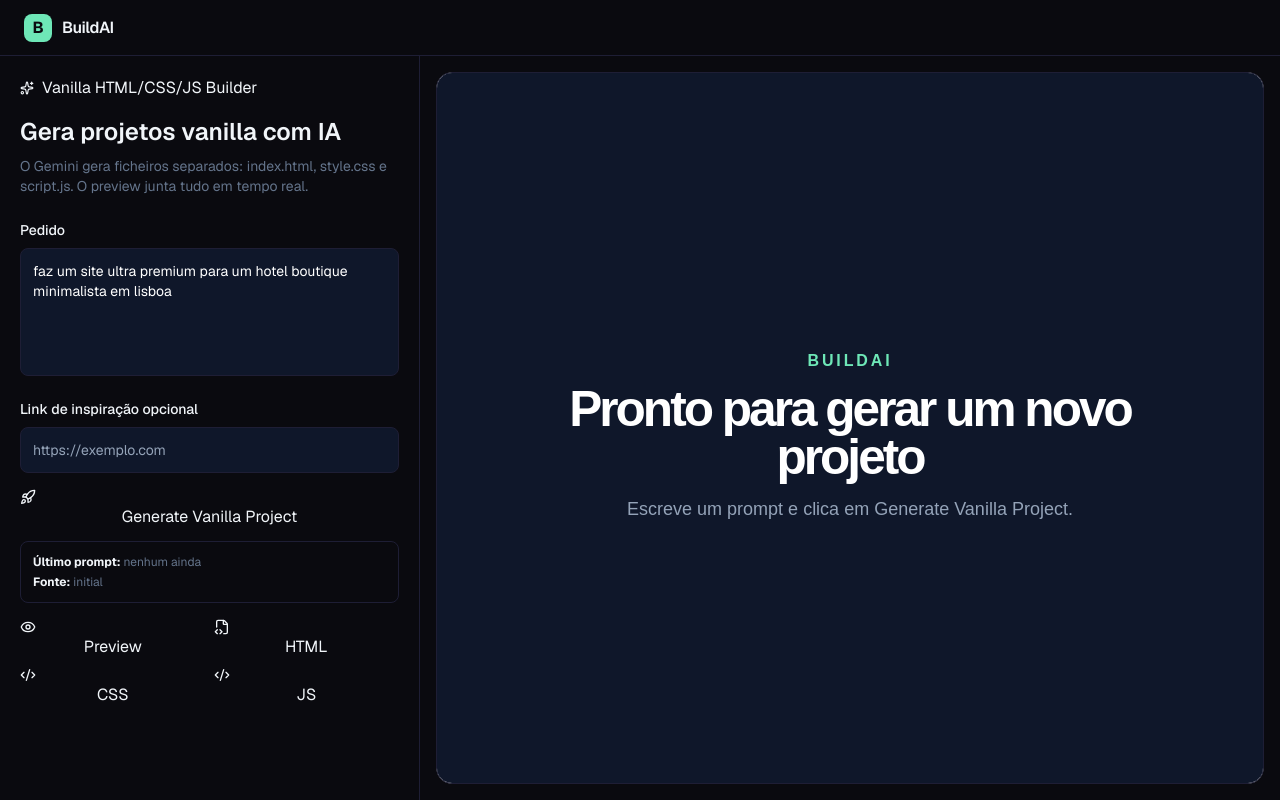
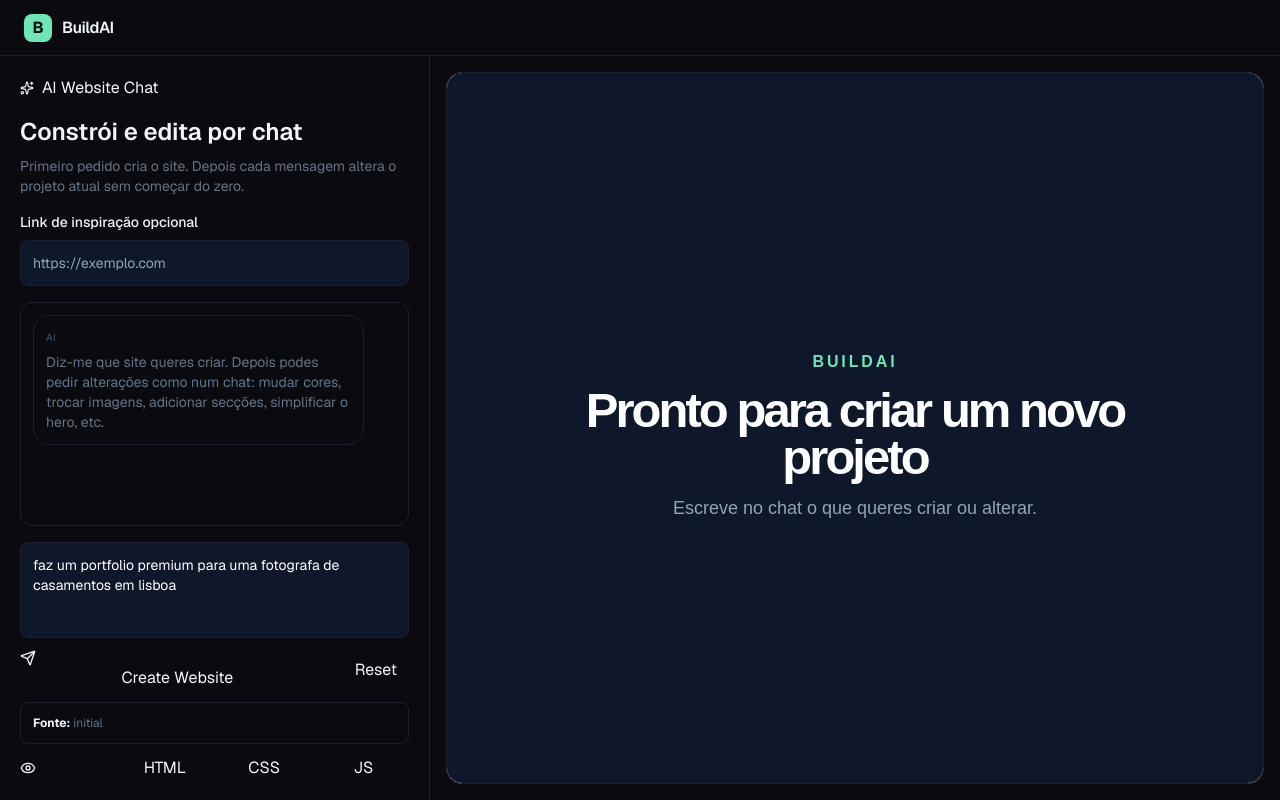
Before and after one commit to ineslourenco7/build, a Next.js app: page /ai-builder-workspace in a window 1280 px wide. Built offline with nearby package versions, Linux system fonts and the light colour scheme.

Commit message:
Turn AI builder into iterative chat workspace

```diff
--- a/src/app/ai-builder-workspace/page.tsx
+++ b/src/app/ai-builder-workspace/page.tsx
@@ -1,41 +1,17 @@
 'use client';
 
 import AppLayout from '@/components/AppLayout';
-import { AlertTriangle, Code2, Eye, FileCode2, Loader2, Rocket, Sparkles } from 'lucide-react';
+import { AlertTriangle, Code2, Eye, FileCode2, Loader2, Send, Sparkles } from 'lucide-react';
 import { useMemo, useState } from 'react';
 
-type GeneratedProject = {
-  html: string;
-  css: string;
-  js: string;
-};
+type GeneratedProject = { html: string; css: string; js: string };
+type ViewMode = 'preview' | 'html' | 'css' | 'js';
+type ChatMessage = { role: 'user' | 'assistant'; content: string };
 
-type ViewMode = 'preview' | 'html' | 'css' | 'js';
-
-function emptyProject(message = 'Pronto para gerar um novo projeto'): GeneratedProject {
+function emptyProject(message = 'Pronto para criar um novo projeto'): GeneratedProject {
   return {
-    html: `<!doctype html>
-<html lang="pt">
-<head>
-  <meta charset="UTF-8" />
-  <meta name="viewport" content="width=device-width, initial-scale=1.0" />
-  <title>Preview</title>
-  <link rel="stylesheet" href="style.css" />
-</head>
-<body>
-  <main class="empty">
-    <p>BuildAI</p>
-    <h1>${message}</h1>
-    <span>Escreve um prompt e clica em Generate Vanilla Project.</span>
-  </main>
-  <script src="script.js"></script>
-</body>
-</html>`,
-    css: `body { margin: 0; min-height: 100vh; display: grid; place-items: center; background: #0f172a; color: white; font-family: Arial, Helvetica, sans-serif; }
-.empty { text-align: center; max-width: 640px; padding: 48px; }
-p { color: #6ee7b7; font-weight: 900; letter-spacing: .18em; text-transform: uppercase; }
-h1 { font-size: clamp(36px, 6vw, 72px); line-height: .95; letter-spacing: -.06em; margin: 0 0 18px; }
-span { color: #94a3b8; font-size: 18px; }`,
+    html: `<!doctype html><html lang="pt"><head><meta charset="UTF-8"/><meta name="viewport" content="width=device-width, initial-scale=1.0"/><title>Preview</title><link rel="stylesheet" href="style.css" /></head><body><main class="empty"><p>BuildAI</p><h1>${message}</h1><span>Escreve no chat o que queres criar ou alterar.</span></main><script src="script.js"></script></body></html>`,
+    css: `body{margin:0;min-height:100vh;display:grid;place-items:center;background:#0f172a;color:white;font-family:Arial,Helvetica,sans-serif}.empty{text-align:center;max-width:680px;padding:48px}p{color:#6ee7b7;font-weight:900;letter-spacing:.18em;text-transform:uppercase}h1{font-size:clamp(36px,6vw,72px);line-height:.95;letter-spacing:-.06em;margin:0 0 18px}span{color:#94a3b8;font-size:18px}`,
     js: '',
   };
 }
@@ -43,77 +19,96 @@ span { color: #94a3b8; font-size: 18px; }`,
 function buildPreviewDocument(project: GeneratedProject) {
   const css = `<style>${project.css}</style>`;
   const safeJs = project.js.replace(/<\/script>/g, '<\\/script>');
-  const guard = `<script>
-    document.addEventListener('click', function(event) {
-      var target = event.target.closest && event.target.closest('a');
-      if (target) {
-        var href = target.getAttribute('href') || '';
-        if (href.startsWith('#')) return;
-        event.preventDefault();
-      }
-    }, true);
-  </script>`;
+  const guard = `<script>document.addEventListener('click',function(event){var target=event.target.closest&&event.target.closest('a');if(target){var href=target.getAttribute('href')||'';if(href.startsWith('#'))return;event.preventDefault();}},true);</script>`;
   const js = `${guard}<script>${safeJs}</script>`;
-
   const withCss = project.html.match(/<link[^>]*href=["']style\.css["'][^>]*>/i)
     ? project.html.replace(/<link[^>]*href=["']style\.css["'][^>]*>/i, css)
     : project.html.replace('</head>', `${css}</head>`);
-
   return withCss.match(/<script[^>]*src=["']script\.js["'][^>]*><\/script>/i)
     ? withCss.replace(/<script[^>]*src=["']script\.js["'][^>]*><\/script>/i, js)
     : withCss.replace('</body>', `${js}</body>`);
 }
 
 export default function AiBuilderWorkspacePage() {
-  const [prompt, setPrompt] = useState('faz um site ultra premium para um hotel boutique minimalista em lisboa');
+  const [message, setMessage] = useState('faz um portfolio premium para uma fotografa de casamentos em lisboa');
   const [referenceUrl, setReferenceUrl] = useState('');
-  const [generatedPrompt, setGeneratedPrompt] = useState('nenhum ainda');
-  const [generatedReferenceUrl, setGeneratedReferenceUrl] = useState('');
+  const [chatHistory, setChatHistory] = useState<ChatMessage[]>([
+    { role: 'assistant', content: 'Diz-me que site queres criar. Depois podes pedir alterações como num chat: mudar cores, trocar imagens, adicionar secções, simplificar o hero, etc.' },
+  ]);
   const [project, setProject] = useState<GeneratedProject>(() => emptyProject());
   const [view, setView] = useState<ViewMode>('preview');
   const [lastGeneratedAt, setLastGeneratedAt] = useState('');
   const [generationId, setGenerationId] = useState(0);
-  const [isGenerating, setIsGenerating] = useState(false);
-  const [source, setSource] = useState<'initial' | 'gemini' | 'fallback'>('initial');
+  const [isWorking, setIsWorking] = useState(false);
+  const [source, setSource] = useState<'initial' | 'gemini' | 'fallback' | 'template' | 'gemini-edit'>('initial');
   const [errorMessage, setErrorMessage] = useState('');
   const [geminiError, setGeminiError] = useState('');
+  const [hasProject, setHasProject] = useState(false);
 
   const previewHtml = useMemo(() => buildPreviewDocument(project), [project]);
 
-  async function handleGenerate() {
-    setIsGenerating(true);
+  async function handleSend() {
+    const cleanMessage = message.trim();
+    if (!cleanMessage || isWorking) return;
+
+    const nextHistory: ChatMessage[] = [...chatHistory, { role: 'user', content: cleanMessage }];
+    setChatHistory(nextHistory);
+    setMessage('');
+    setIsWorking(true);
     setErrorMessage('');
     setGeminiError('');
     setView('preview');
-    setSource('initial');
-    setGeneratedPrompt(prompt);
-    setGeneratedReferenceUrl(referenceUrl);
-    setProject(emptyProject('A gerar o teu novo website...'));
-    setGenerationId((current) => current + 1);
 
     try {
-      const response = await fetch('/api/generate-site', {
+      const endpoint = hasProject ? '/api/edit-project' : '/api/generate-site';
+      const body = hasProject
+        ? { project, message: cleanMessage, chatHistory: nextHistory }
+        : { prompt: cleanMessage, referenceUrl };
+
+      if (!hasProject) {
+        setProject(emptyProject('A criar o teu website...'));
+        setGenerationId((current) => current + 1);
+      }
+
+      const response = await fetch(endpoint, {
         method: 'POST',
         headers: { 'Content-Type': 'application/json' },
-        body: JSON.stringify({ prompt, referenceUrl }),
+        body: JSON.stringify(body),
       });
 
       const data = await response.json();
 
       if (!data?.project?.html || !data?.project?.css || !data?.project?.js) {
-        throw new Error('A resposta da IA não trouxe os ficheiros esperados.');
+        throw new Error(data?.error || 'A IA não devolveu os ficheiros esperados.');
       }
 
       setProject(data.project);
-      setSource(data.source === 'gemini' ? 'gemini' : 'fallback');
+      setSource(data.source || (hasProject ? 'gemini-edit' : 'gemini'));
       setGeminiError(data.error ? String(data.error) : '');
       setGenerationId((current) => current + 1);
       setLastGeneratedAt(new Date().toLocaleTimeString('pt-PT'));
+      setHasProject(true);
+      setChatHistory([
+        ...nextHistory,
+        { role: 'assistant', content: hasProject ? 'Alteração aplicada ao projeto atual.' : 'Projeto inicial criado. Agora podes pedir alterações no chat.' },
+      ]);
     } catch (error) {
-      setErrorMessage(error instanceof Error ? error.message : 'Erro ao gerar projeto.');
+      setErrorMessage(error instanceof Error ? error.message : 'Erro ao processar pedido.');
+      setChatHistory([...nextHistory, { role: 'assistant', content: 'Não consegui aplicar o pedido. Vê o erro abaixo e tenta novamente.' }]);
     } finally {
-      setIsGenerating(false);
+      setIsWorking(false);
     }
+  }
+
+  function handleReset() {
+    setProject(emptyProject());
+    setHasProject(false);
+    setSource('initial');
+    setGeminiError('');
+    setErrorMessage('');
+    setLastGeneratedAt('');
+    setGenerationId((current) => current + 1);
+    setChatHistory([{ role: 'assistant', content: 'Projeto reiniciado. Diz-me o que queres criar.' }]);
   }
 
   const currentCode = view === 'html' ? project.html : view === 'css' ? project.css : project.js;
@@ -121,97 +116,56 @@ export default function AiBuilderWorkspacePage() {
 
   return (
     <AppLayout fullHeight>
-      <div className="h-[calc(100vh-3.5rem)] grid grid-cols-1 lg:grid-cols-[420px_1fr] overflow-hidden">
-        <aside className="border-r border-border bg-card/70 p-5 overflow-y-auto">
-          <div className="inline-flex items-center gap-2 badge-green mb-4">
-            <Sparkles size={14} />
-            Vanilla HTML/CSS/JS Builder
-          </div>
-          <h1 className="text-2xl font-semibold text-foreground mb-2">Gera projetos vanilla com IA</h1>
-          <p className="text-sm text-muted-foreground mb-6">
-            O Gemini gera ficheiros separados: index.html, style.css e script.js. O preview junta tudo em tempo real.
-          </p>
-
-          <label className="text-sm font-medium text-foreground mb-2 block">Pedido</label>
-          <textarea
-            value={prompt}
-            onChange={(e) => setPrompt(e.target.value)}
-            className="w-full min-h-32 resize-none mb-4 rounded-lg border border-border bg-[#0f172a] px-3 py-3 text-sm text-white placeholder:text-slate-400 outline-none focus:border-primary focus:ring-2 focus:ring-primary/20"
-            placeholder="Ex: faz um site premium para um hotel boutique em Lisboa"
-          />
+      <div className="h-[calc(100vh-3.5rem)] grid grid-cols-1 lg:grid-cols-[430px_1fr] overflow-hidden">
+        <aside className="border-r border-border bg-card/70 p-5 overflow-hidden flex flex-col">
+          <div className="inline-flex items-center gap-2 badge-green mb-4 w-fit"><Sparkles size={14} /> AI Website Chat</div>
+          <h1 className="text-2xl font-semibold text-foreground mb-2">Constrói e edita por chat</h1>
+          <p className="text-sm text-muted-foreground mb-4">Primeiro pedido cria o site. Depois cada mensagem altera o projeto atual sem começar do zero.</p>
 
           <label className="text-sm font-medium text-foreground mb-2 block">Link de inspiração opcional</label>
-          <input
-            value={referenceUrl}
-            onChange={(e) => setReferenceUrl(e.target.value)}
-            className="w-full mb-4 rounded-lg border border-border bg-[#0f172a] px-3 py-3 text-sm text-white placeholder:text-slate-400 outline-none focus:border-primary focus:ring-2 focus:ring-primary/20"
-            placeholder="https://exemplo.com"
-          />
+          <input value={referenceUrl} onChange={(e) => setReferenceUrl(e.target.value)} disabled={hasProject} className="w-full mb-4 rounded-lg border border-border bg-[#0f172a] px-3 py-3 text-sm text-white placeholder:text-slate-400 outline-none focus:border-primary focus:ring-2 focus:ring-primary/20 disabled:opacity-50" placeholder="https://exemplo.com" />
 
-          <button onClick={handleGenerate} disabled={isGenerating} className="btn-primary w-full mb-3 disabled:opacity-60 disabled:cursor-not-allowed">
-            {isGenerating ? <Loader2 size={16} className="animate-spin" /> : <Rocket size={16} />}
-            {isGenerating ? 'Generating...' : 'Generate Vanilla Project'}
-          </button>
-
-          {errorMessage && (
-            <div className="mb-4 rounded-lg border border-red-500/40 bg-red-500/10 p-3 text-xs text-red-200">
-              {errorMessage}
-            </div>
-          )}
-
-          <div className="mb-4 rounded-lg border border-border bg-background/60 p-3 text-xs text-muted-foreground">
-            <p><strong className="text-foreground">Último prompt:</strong> {generatedPrompt}</p>
-            {generatedReferenceUrl && <p className="mt-1"><strong className="text-foreground">Inspiração:</strong> {generatedReferenceUrl}</p>}
-            {lastGeneratedAt && <p className="mt-1">Gerado às {lastGeneratedAt}</p>}
-            <p className="mt-1"><strong className="text-foreground">Fonte:</strong> {source}</p>
+          <div className="flex-1 overflow-y-auto rounded-xl border border-border bg-background/50 p-3 mb-4 space-y-3">
+            {chatHistory.map((chat, index) => (
+              <div key={index} className={chat.role === 'user' ? 'ml-8 rounded-2xl bg-primary/20 border border-primary/30 p-3 text-sm text-foreground' : 'mr-8 rounded-2xl bg-muted/20 border border-border p-3 text-sm text-muted-foreground'}>
+                <div className="text-[10px] uppercase tracking-wider mb-1 opacity-70">{chat.role === 'user' ? 'Tu' : 'AI'}</div>
+                {chat.content}
+              </div>
+            ))}
+            {isWorking && <div className="mr-8 rounded-2xl bg-muted/20 border border-border p-3 text-sm text-muted-foreground flex items-center gap-2"><Loader2 size={14} className="animate-spin" /> A trabalhar no projeto...</div>}
           </div>
 
-          {geminiError && (
-            <div className="mb-4 rounded-lg border border-amber-500/40 bg-amber-500/10 p-3 text-xs text-amber-100">
-              <div className="flex items-center gap-2 font-semibold text-amber-200 mb-2">
-                <AlertTriangle size={14} />
-                Gemini error
-              </div>
-              <pre className="max-h-40 overflow-auto whitespace-pre-wrap break-words font-mono text-[11px] leading-relaxed">
-                {geminiError}
-              </pre>
-            </div>
-          )}
+          <textarea value={message} onChange={(e) => setMessage(e.target.value)} onKeyDown={(e) => { if (e.key === 'Enter' && (e.ctrlKey || e.metaKey)) handleSend(); }} className="w-full min-h-24 resize-none mb-3 rounded-lg border border-border bg-[#0f172a] px-3 py-3 text-sm text-white placeholder:text-slate-400 outline-none focus:border-primary focus:ring-2 focus:ring-primary/20" placeholder={hasProject ? 'Ex: deixa o hero mais minimalista e troca a paleta para preto e dourado' : 'Ex: faz um portfolio premium para uma fotógrafa de casamentos'} />
 
-          <div className="grid grid-cols-2 gap-2">
-            <button onClick={() => setView('preview')} className={view === 'preview' ? 'btn-primary' : 'btn-secondary'}>
-              <Eye size={16} /> Preview
-            </button>
-            <button onClick={() => setView('html')} className={view === 'html' ? 'btn-primary' : 'btn-secondary'}>
-              <FileCode2 size={16} /> HTML
-            </button>
-            <button onClick={() => setView('css')} className={view === 'css' ? 'btn-primary' : 'btn-secondary'}>
-              <Code2 size={16} /> CSS
-            </button>
-            <button onClick={() => setView('js')} className={view === 'js' ? 'btn-primary' : 'btn-secondary'}>
-              <Code2 size={16} /> JS
-            </button>
+          <div className="grid grid-cols-[1fr_auto] gap-2 mb-3">
+            <button onClick={handleSend} disabled={isWorking || !message.trim()} className="btn-primary w-full disabled:opacity-60 disabled:cursor-not-allowed"><Send size={16} /> {hasProject ? 'Apply Changes' : 'Create Website'}</button>
+            <button onClick={handleReset} className="btn-secondary px-3">Reset</button>
+          </div>
+
+          {errorMessage && <div className="mb-3 rounded-lg border border-red-500/40 bg-red-500/10 p-3 text-xs text-red-200">{errorMessage}</div>}
+
+          <div className="mb-3 rounded-lg border border-border bg-background/60 p-3 text-xs text-muted-foreground">
+            {lastGeneratedAt && <p>Atualizado às {lastGeneratedAt}</p>}
+            <p><strong className="text-foreground">Fonte:</strong> {source}</p>
+          </div>
+
+          {geminiError && <div className="mb-3 rounded-lg border border-amber-500/40 bg-amber-500/10 p-3 text-xs text-amber-100"><div className="flex items-center gap-2 font-semibold text-amber-200 mb-2"><AlertTriangle size={14} /> Gemini error</div><pre className="max-h-32 overflow-auto whitespace-pre-wrap break-words font-mono text-[11px] leading-relaxed">{geminiError}</pre></div>}
+
+          <div className="grid grid-cols-4 gap-2">
+            <button onClick={() => setView('preview')} className={view === 'preview' ? 'btn-primary' : 'btn-secondary'}><Eye size={16} /></button>
+            <button onClick={() => setView('html')} className={view === 'html' ? 'btn-primary' : 'btn-secondary'}>HTML</button>
+            <button onClick={() => setView('css')} className={view === 'css' ? 'btn-primary' : 'btn-secondary'}>CSS</button>
+            <button onClick={() => setView('js')} className={view === 'js' ? 'btn-primary' : 'btn-secondary'}>JS</button>
           </div>
         </aside>
 
         <main className="bg-background p-4 overflow-hidden">
           {view === 'preview' ? (
-            <iframe
-              key={`${generationId}-${generatedPrompt}-${generatedReferenceUrl}`}
-              title="Live website preview"
-              srcDoc={previewHtml}
-              sandbox="allow-scripts allow-forms allow-same-origin"
-              className="w-full h-full rounded-2xl bg-white border border-border"
-            />
+            <iframe key={`${generationId}-${source}`} title="Live website preview" srcDoc={previewHtml} sandbox="allow-scripts allow-forms allow-same-origin" className="w-full h-full rounded-2xl bg-white border border-border" />
           ) : (
             <div className="w-full h-full rounded-2xl border border-border bg-black/40 overflow-hidden flex flex-col">
-              <div className="border-b border-border px-4 py-2 text-xs text-muted-foreground flex items-center gap-2">
-                <FileCode2 size={14} />
-                {currentFilename}
-              </div>
-              <pre className="flex-1 overflow-auto p-4 text-xs text-foreground whitespace-pre-wrap">
-                {currentCode}
-              </pre>
+              <div className="border-b border-border px-4 py-2 text-xs text-muted-foreground flex items-center gap-2"><FileCode2 size={14} />{currentFilename}</div>
+              <pre className="flex-1 overflow-auto p-4 text-xs text-foreground whitespace-pre-wrap">{currentCode}</pre>
             </div>
           )}
         </main>
```
